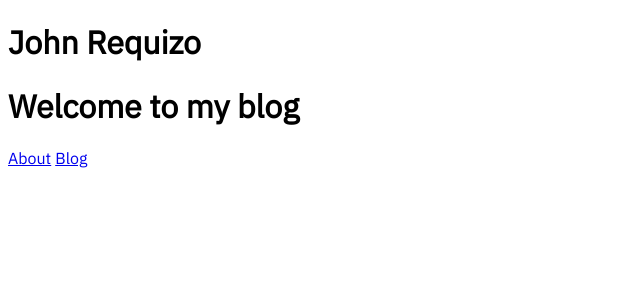
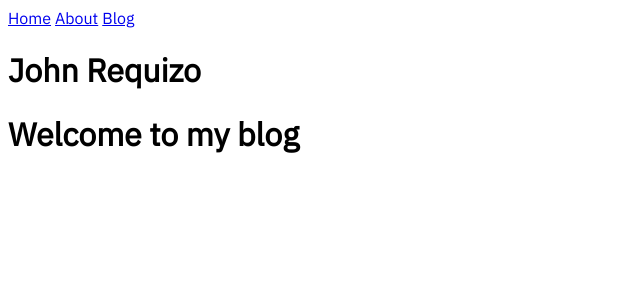
Before and after one commit to Jr-14/my-website, a SvelteKit app: page / in a window 1280 px wide. Shown: the top 300 px of the page, without its empty margins (0-640 px from the left). Built offline with nearby package versions, Linux system fonts and the light colour scheme.

Commit message:
Add Navigation comment and run lint and format

```diff
--- a/src/routes/+page.svelte
+++ b/src/routes/+page.svelte
@@ -1,11 +1,11 @@
 <script>
-    import '../global.css';
-    import Heading from "./Heading.svelte";
+	import '../global.css';
+	import Heading from './Heading.svelte';
+	import Navigation from './Navigation.svelte';
 </script>
+
+<Navigation />
 
 <Heading />
 
 <h1>Welcome to my blog</h1>
-
-<a href="/about">About</a>
-<a href="/blog">Blog</a>
--- a/src/routes/Heading.svelte
+++ b/src/routes/Heading.svelte
@@ -1,6 +1,4 @@
-<h1>
-    John Requizo
-</h1>
+<h1>John Requizo</h1>
 
 <style>
 </style>
--- /dev/null
+++ b/src/routes/Navigation.svelte
@@ -0,0 +1,12 @@
+<script>
+	import '../global.css';
+</script>
+
+<nav>
+	<a href="/">Home</a>
+	<a href="/about">About</a>
+	<a href="/blog">Blog</a>
+</nav>
+
+<style>
+</style>
--- a/src/routes/about/+page.svelte
+++ b/src/routes/about/+page.svelte
@@ -1,5 +1,8 @@
 <script>
-    import '../../global.css';
+	import '../../global.css';
+	import Navigation from '../Navigation.svelte';
 </script>
 
+<Navigation />
+
 <h1>About Me</h1>
--- a/src/routes/blog/+page.svelte
+++ b/src/routes/blog/+page.svelte
@@ -1,5 +1,8 @@
 <script>
-    import '../../global.css';
+	import '../../global.css';
+	import Navigation from '../Navigation.svelte';
 </script>
 
+<Navigation />
+
 <h1>Blog Posts</h1>
```
Also changed, not shown: firebase.json, src/global.css (indentation only), src/routes/+layout.ts (line endings or trailing spaces), 1 other file (tests, documents, lock files or other folders).
